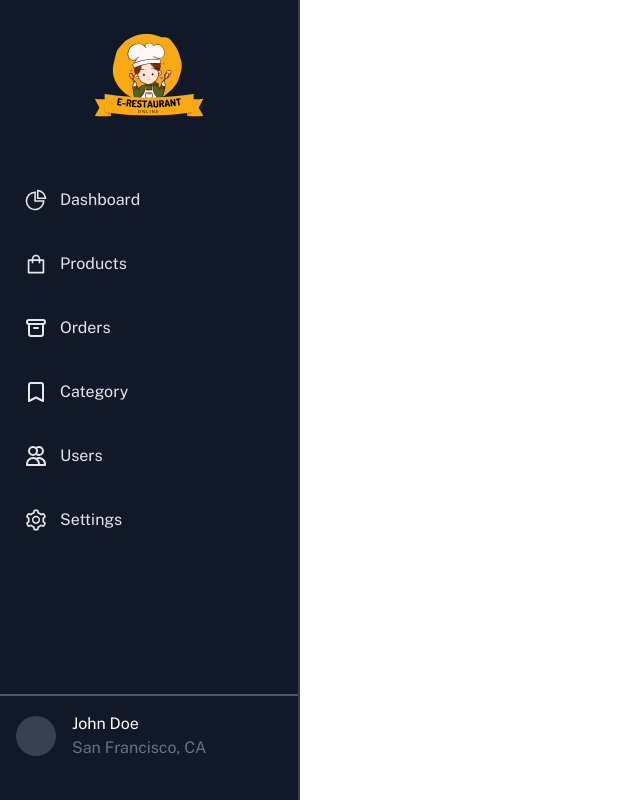
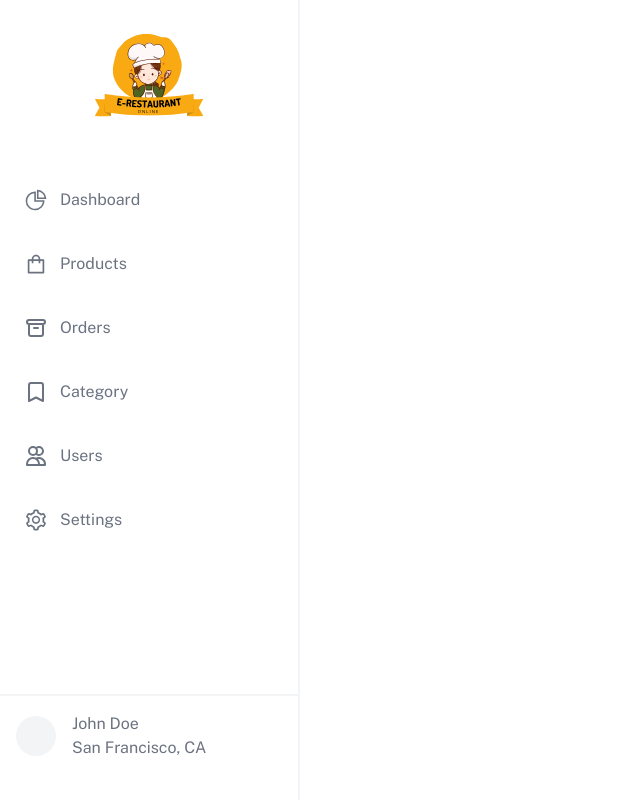
Before and after one commit to aaqyaar/e-restaurant-client, a React (Create React App) app: page / in a window 1280 px wide. Shown: the whole page, without its empty margins (0-640 px from the left). Built offline with nearby package versions, Linux system fonts and the light colour scheme.

Commit message:
Drawer is completed 404 page added

```diff
--- a/src/components/Navs.tsx
+++ b/src/components/Navs.tsx
@@ -13,42 +13,42 @@ export const navConfig = [
     name: 'Dashboard',
     url: '/dashboard',
     icon: (
-      <AiOutlinePieChart className="w-6 h-6 text-gray-200 dark:text-gray-400 transition duration-75  group-hover:text-gray-900 dark:group-hover:text-white" />
+      <AiOutlinePieChart className="w-6 h-6 text-gray-500 dark:text-gray-400 transition duration-75  group-hover:text-gray-900 dark:group-hover:text-white" />
     )
   },
   {
     name: 'Products',
     url: '/products',
     icon: (
-      <AiOutlineShopping className="w-6 h-6 text-gray-200 dark:text-gray-400 transition duration-75  group-hover:text-gray-900 dark:group-hover:text-white" />
+      <AiOutlineShopping className="w-6 h-6 text-gray-500 dark:text-gray-400 transition duration-75  group-hover:text-gray-900 dark:group-hover:text-white" />
     )
   },
   {
     name: 'Orders',
     url: '/orders',
     icon: (
-      <HiOutlineArchive className="w-6 h-6 text-gray-200 dark:text-gray-400 transition duration-75  group-hover:text-gray-900 dark:group-hover:text-white" />
+      <HiOutlineArchive className="w-6 h-6 text-gray-500 dark:text-gray-400 transition duration-75  group-hover:text-gray-900 dark:group-hover:text-white" />
     )
   },
   {
     name: 'Category',
     url: '/category',
     icon: (
-      <HiOutlineBookmark className="w-6 h-6 text-gray-200 dark:text-gray-400 transition duration-75  group-hover:text-gray-900 dark:group-hover:text-white" />
+      <HiOutlineBookmark className="w-6 h-6 text-gray-500 dark:text-gray-400 transition duration-75  group-hover:text-gray-900 dark:group-hover:text-white" />
     )
   },
   {
     name: 'Users',
     url: '/users',
     icon: (
-      <HiOutlineUsers className="w-6 h-6 text-gray-200 dark:text-gray-400 transition duration-75  group-hover:text-gray-900 dark:group-hover:text-white" />
+      <HiOutlineUsers className="w-6 h-6 text-gray-500 dark:text-gray-400 transition duration-75  group-hover:text-gray-900 dark:group-hover:text-white" />
     )
   },
   {
     name: 'Settings',
     url: '/settings',
     icon: (
-      <AiOutlineSetting className="w-6 h-6 text-gray-200 dark:text-gray-400 transition duration-75  group-hover:text-gray-900 dark:group-hover:text-white" />
+      <AiOutlineSetting className="w-6 h-6 text-gray-500 dark:text-gray-400 transition duration-75  group-hover:text-gray-900 dark:group-hover:text-white" />
     )
   }
 ];
--- a/src/layouts/dashboard/DashboardSidebar.tsx
+++ b/src/layouts/dashboard/DashboardSidebar.tsx
@@ -4,7 +4,13 @@ import { navConfig } from 'components/Navs';
 
 export default function DashboardSidebar() {
   return (
-    <Drawer width={'300px'} height={'100%'} open={true} position={'left'}>
+    <Drawer
+      width={'300px'}
+      height={'100%'}
+      open={true}
+      position={'left'}
+      className="bg-white border-slate-100"
+    >
       <div className="h-full w-full text-white">
         <div className="flex items-center justify-center w-full">
           <img src={Logo} alt="logo" className="w-full h-40 cursor-normal" />
@@ -18,7 +24,7 @@ export default function DashboardSidebar() {
                   <a
                     key={index}
                     href={item.url}
-                    className="hover:bg-gray-700 flex items-center p-3 text-base font-normal text-gray-200 rounded-lg"
+                    className="hover:bg-gray-100 flex items-center p-3 text-base font-normal text-gray-500 rounded-lg"
                   >
                     <span>{item.icon}</span>
                     <span className="ml-3">{item.name}</span>
@@ -30,11 +36,11 @@ export default function DashboardSidebar() {
         </aside>
 
         <div className="absolute bottom-10 w-full">
-          <div className="border-b-2 border-gray-600 mb-4" />
+          <div className="border-b-2 border-gray-100 mb-4" />
           <div className="flex items-center justify-start px-4">
-            <div className="w-10 h-10 bg-gray-700 rounded-full mr-4"></div>
+            <div className="w-10 h-10 bg-gray-100 rounded-full mr-4"></div>
             <div className="">
-              <h2>John Doe</h2>
+              <h2 className="text-gray-500">John Doe</h2>
               <span className="text-gray-500">San Francisco, CA</span>
             </div>
           </div>
--- /dev/null
+++ b/src/pages/404.tsx
@@ -0,0 +1,28 @@
+import { Link } from 'react-router-dom';
+import { PATH } from 'routes/path';
+
+export default function NotFound() {
+  return (
+    <section className="font-primary flex items-center h-screen dark:bg-gray-900 dark:text-gray-100">
+      <div className="container flex flex-col items-center justify-center px-5 mx-auto">
+        <div className="max-w-md text-center">
+          <h2 className="mb-8 font-extrabold text-9xl dark:text-gray-600">
+            <span className="sr-only">Error</span>404
+          </h2>
+          <p className="text-2xl font-semibold md:text-3xl">
+            Sorry, we couldn't find this page.
+          </p>
+          <p className="mt-4 mb-8 dark:text-gray-400">
+            But dont worry, you can find plenty of other things on our homepage.
+          </p>
+          <Link
+            to={PATH.app.dashboard}
+            className="px-8 py-3 font-semibold rounded bg-teal-500 text-gray-100"
+          >
+            Back to homepage
+          </Link>
+        </div>
+      </div>
+    </section>
+  );
+}
--- a/src/pages/User.tsx
+++ b/src/pages/User.tsx
@@ -1,5 +1,5 @@
 import React from 'react';
 
 export default function UserList() {
-  return <div className="text-black p-7 text-4xl">User</div>;
+  return <div className="text-black p-7 text-4xl">Users List</div>;
 }
```
Also changed, not shown: src/routes/index.tsx (+5 -2 lines).
